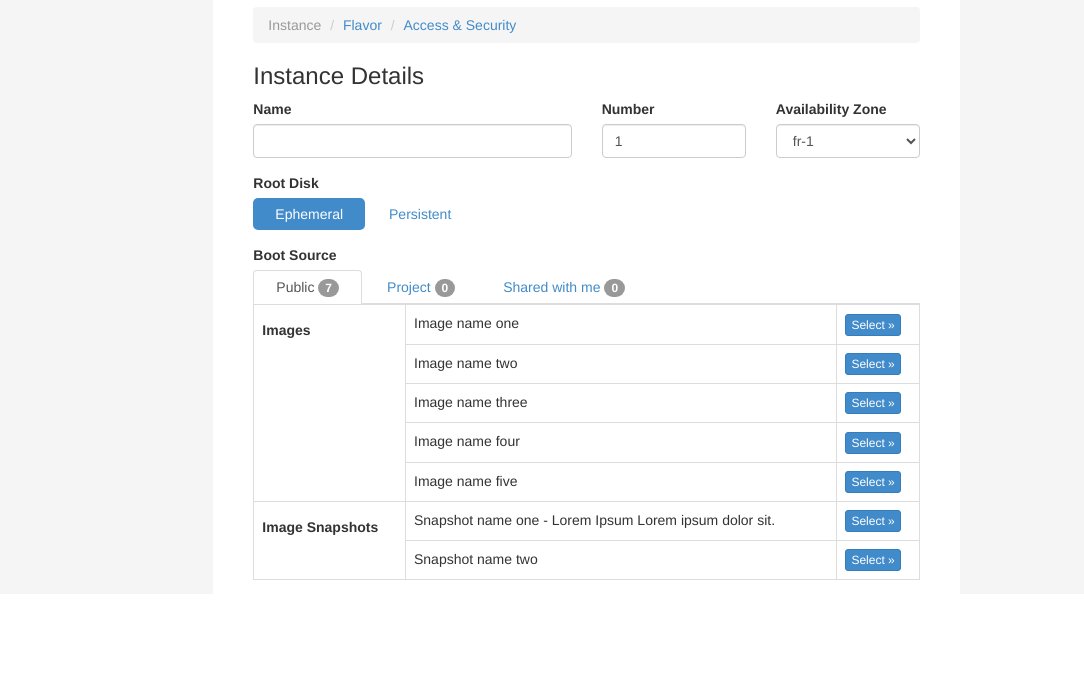
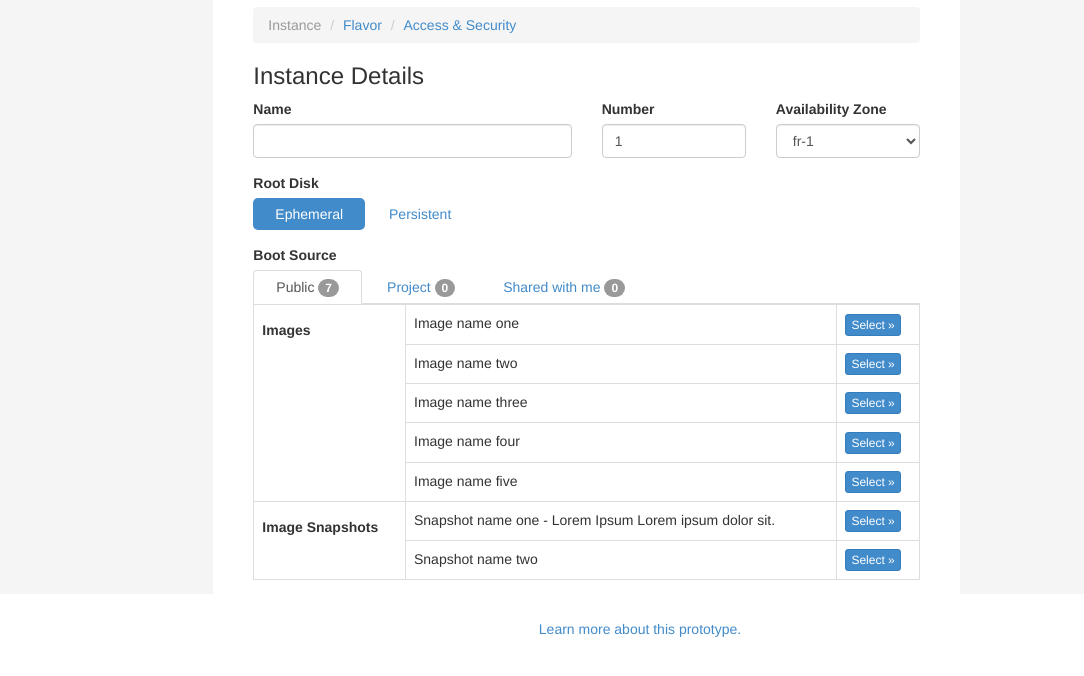
Before and after one commit to tshirtman/openstack-dashboard-ux-blueprints, a plain HTML site: page launch-instance/step_1.html in a window 1280 px wide. Shown: the part 106-782 px from the top of the page, without its empty margins (0-1084 px from the left). Drawn offline with Linux system fonts and the light colour scheme.

Commit message:
Add google doc link on step 1 footer

```diff
--- a/launch-instance/step_1.html
+++ b/launch-instance/step_1.html
@@ -124,6 +124,7 @@
     </div>
     <div class="col-lg-3 right-bar">Help texts</div>
 </div>
+<div><p class="text-center"><a href="https://docs.google.com/document/d/1hUdmyxpVxbYwgGtPbzDsBUXsv0_rtKbfgCHYxOgFjlo">Learn more about this prototype.</a></p></div>
 </div>
 <script src="js/jquery.js"></script>
 <script src="js/bootstrap.js"></script>
```
